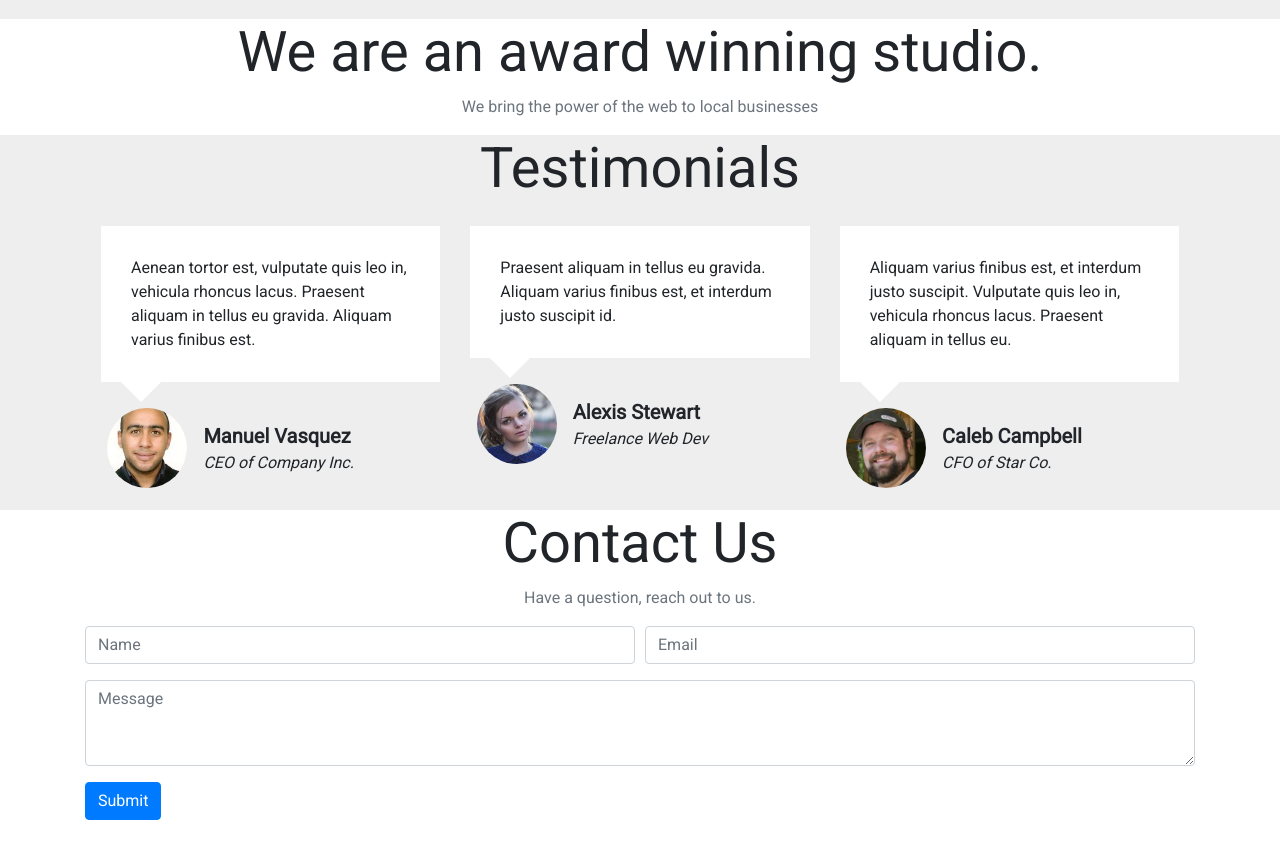
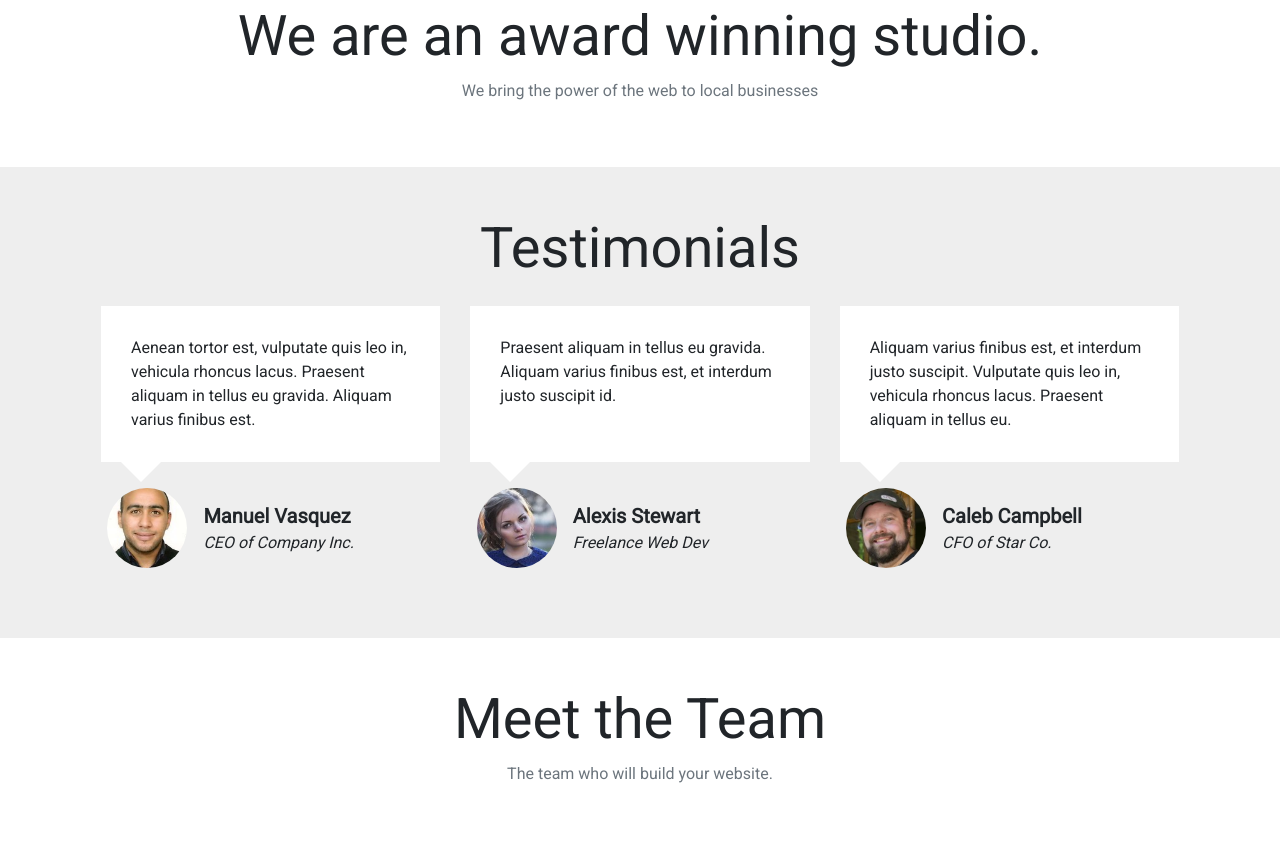
Before and after one commit to Bert210/bootstrap-snippets, a website: page src/snippets/examples/basic-site.html in a window 1280 px wide. Shown: the part 1957-2800 px from the top of the page. Drawn offline with Linux system fonts and the light colour scheme.

Commit message:
Fixed some spacing on sections

```diff
--- a/src/scss/_testimonials.scss
+++ b/src/scss/_testimonials.scss
@@ -11,6 +11,7 @@
     .tes-testimonial {
         background-color: $quotebox-color;
         padding: 30px;
+        height: 156px;
     }
 
     .arrow-down {
--- a/src/snippets/examples/basic-site.html
+++ b/src/snippets/examples/basic-site.html
@@ -48,7 +48,7 @@
     <!-- .site-navigation -->
 
     <!-- Full Width Hero -->
-    <div class="jumbotron jumbotron-fluid hero-full-width text-center">
+    <div class="jumbotron jumbotron-fluid hero-full-width text-center mb-0">
         <div class="container">
             <h1 class="display-4">Fluid jumbotron</h1>
             <p class="lead">This is a modified jumbotron that occupies the entire horizontal space of its parent.</p>
@@ -58,9 +58,9 @@
     <!-- End Full Width Hero -->
 
     <!-- Services and Features -->
-    <div class="container-fluid">
+    <div class="container-fluid py-5">
         <div class="container">
-            <div class="row my-5 d-block text-center">
+            <div class="row d-block text-center">
                 <h1 class="display-4">Services</h1>
                 <p class="text-muted">The things we do for you!</p>
             </div>
@@ -95,7 +95,7 @@
     <!-- Our Work / Portfolio -->
     <div class="container-fluid py-5 bg-invert">
         <div class="container ">
-            <div class="row text-center d-block my-5">
+            <div class="row text-center d-block">
 
                 <h1 class="display-4">Our Work</h1>
                 <p class="text-muted">Cras bibendum suscipit ipsum ac convallis. Morbi vitae dictum elit. Donec pulvinar nunc dapibus placerat
@@ -155,9 +155,9 @@
     <!-- End of Our Work / Portfolio -->
 
     <!-- Accolades -->
-    <div class="container-fluid">
+    <div class="container-fluid py-5">
         <div class="container">
-            <div class="row justify-content-center">
+            <div class="row d-block text-center">
                 <h1 class="display-4">We are an award winning studio.</h1>
                 <p class="text-muted">We bring the power of the web to local businesses</p>
             </div>
@@ -166,7 +166,7 @@
     <!-- End of Accolades -->
 
     <!-- Testimonials -->
-    <div class="container-fluid bg-invert">
+    <div class="container-fluid py-5 bg-invert">
         <div class="container">
             <div class="row d-block text-center">
                 <h1 class="display-4">Testimonials</h1>
@@ -222,6 +222,20 @@
     <!-- End of Brands -->
 
     <!-- Team -->
+    <div class="container-fluid py-5">
+        <div class="container">
+            <div class="row d-block text-center">
+                <h1 class="display-4">Meet the Team</h1>
+                <p class="text-muted">The team who will build your website.</p>
+            </div>
+
+            <div class="row">
+                <div class="col-lg-4 col-md-12">
+
+                </div>
+            </div>
+        </div>
+    </div>
     <!-- End of Team -->
 
     <!-- Simple Call To Action -->
@@ -231,6 +245,7 @@
     <!-- End of Google Map -->
 
     <!-- Contact Us Section -->
+    <div class="container-fluid py-5">
         <div class="container">
             <div class="form-header text-center">
                 <h4 class="display-4">Contact Us</h4>
@@ -251,6 +266,7 @@
                 </div>
                 <button type="submit" class="btn btn-primary" id="form-contact-us-submit">Submit</button>
             </form>
+        </div>
     </div>
     <!-- End of Contact Us -->
 
```
Also changed, not shown: src/css/styles.css. Lines whose indentation alone changed are shown as unchanged.
